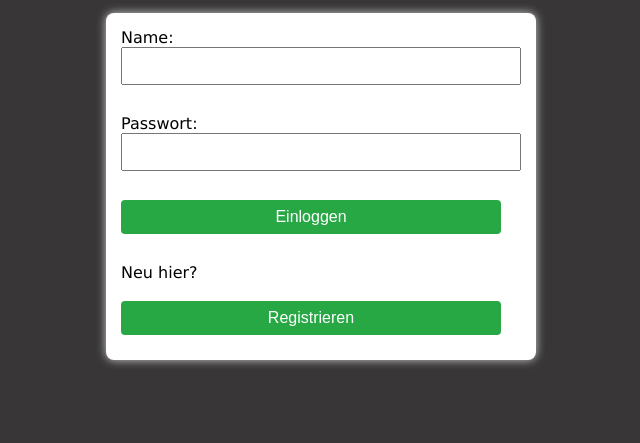
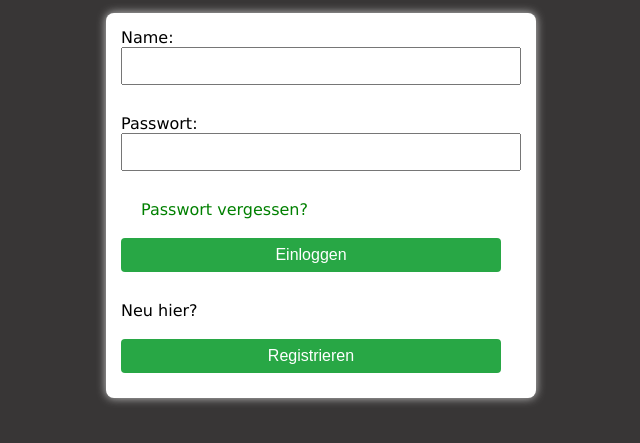
Before and after one commit to MaxHeess/Fitnesstracker, a PHP site: page /login.php in a window 1280 px wide. Shown: the part 230-673 px from the top of the page, without its empty margins (14-654 px from the left). Run offline with PHP 8.4, Linux system fonts and the light colour scheme; data that the repository does not hold is empty.

Commit message:
Update login.php

```diff
--- a/fitnesstracker/login.php
+++ b/fitnesstracker/login.php
@@ -56,6 +56,7 @@ if ($_SERVER["REQUEST_METHOD"] === "POST") {
     <form method="POST">
         Name: <input type="text" name="name"><br>
         Passwort: <input type="password" name="password"><br>
+        <a href="passwort_vergessen.php" class="delete-link">Passwort vergessen?</a><br><br>
         <button type="submit">Einloggen</button><br>
         Neu hier?<br><br>
         <button type="button" onclick="window.location.href='register.php'">Registrieren</button>
```
